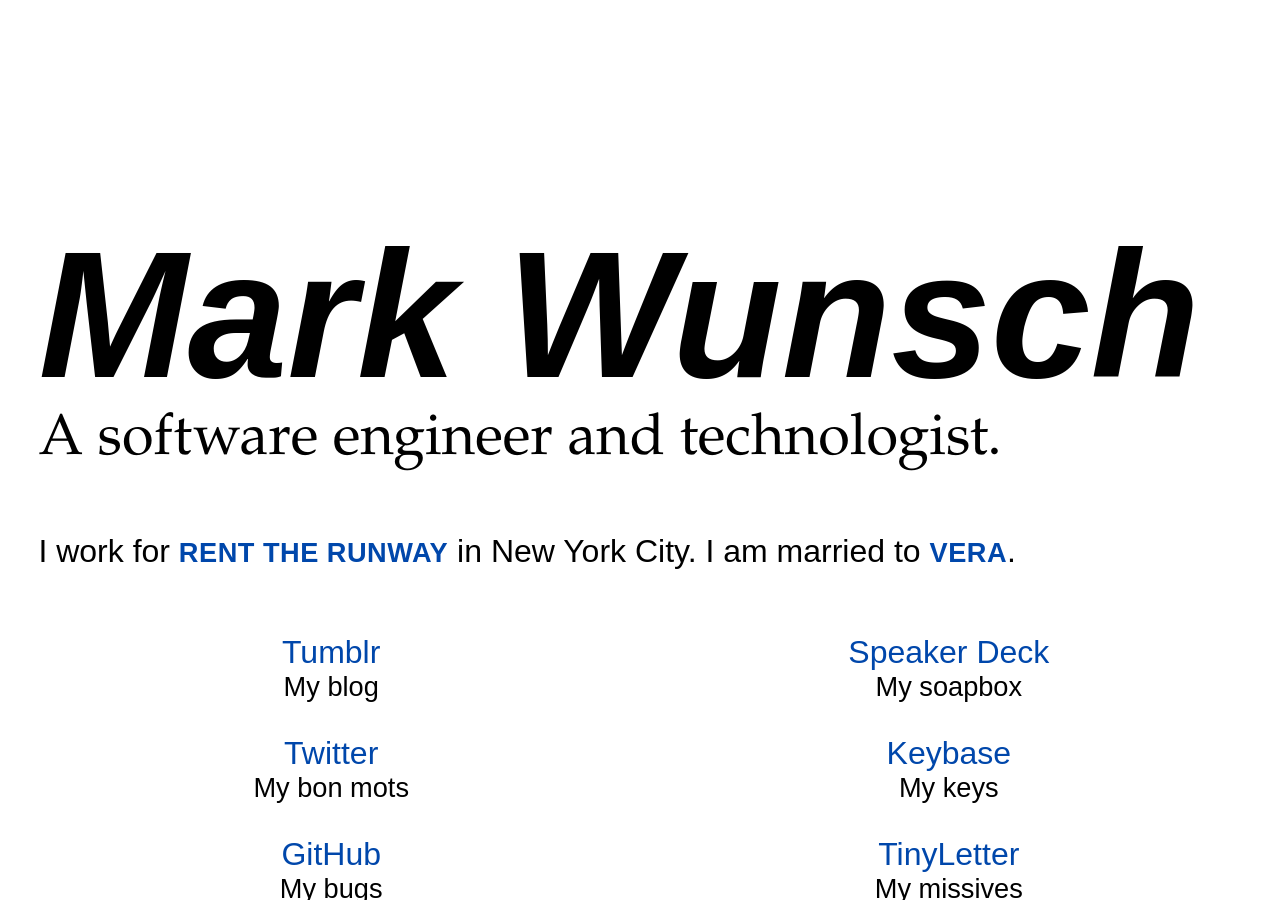
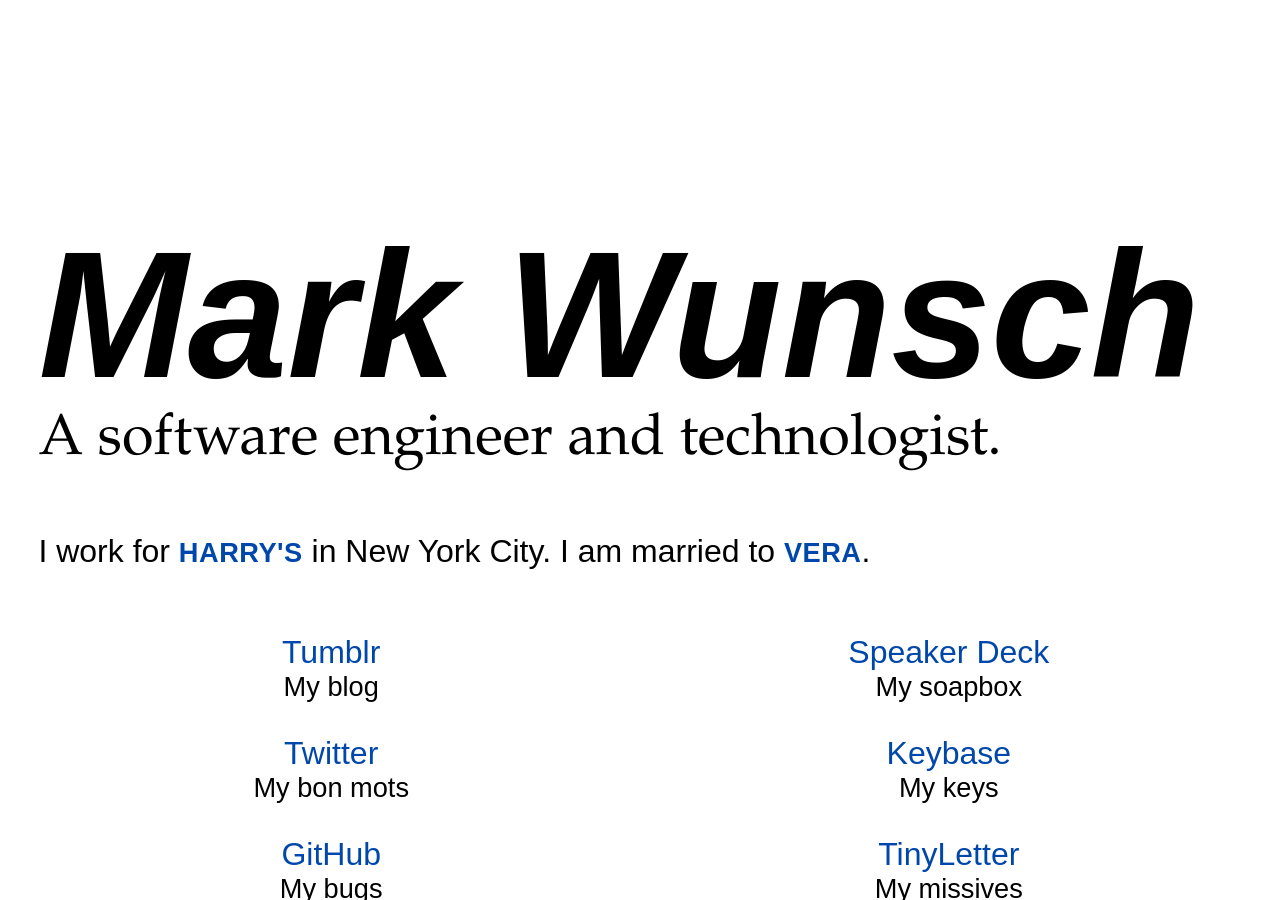
Before and after one commit to mwunsch/mwunsch.github.io, a Jekyll site: the page built from index.html, in a window 1280 px wide and 900 px high. Built offline with Jekyll 4.4.1, drawn with Linux system fonts in a browser that asks for light colours; comment, search, counter and statistics services are not loaded.

Commit message:
I work for Harry's now!

```diff
--- a/index.html
+++ b/index.html
@@ -11,7 +11,7 @@
   </header>
   <div class="front-page">
     <p class="introduction">
-      I work for <a class="works-for" itemprop="worksFor" href="https://www.renttherunway.com/">Rent the Runway</a>
+      I work for <a class="works-for" itemprop="worksFor" href="https://www.harrys.com/">Harry's</a>
       in <span class="location" itemprop="workLocation">New York City</span>.
       I am married to <a itemprop="spouse" href="http://www.veraveravera.com/">Vera</a>.
     </p>
```
